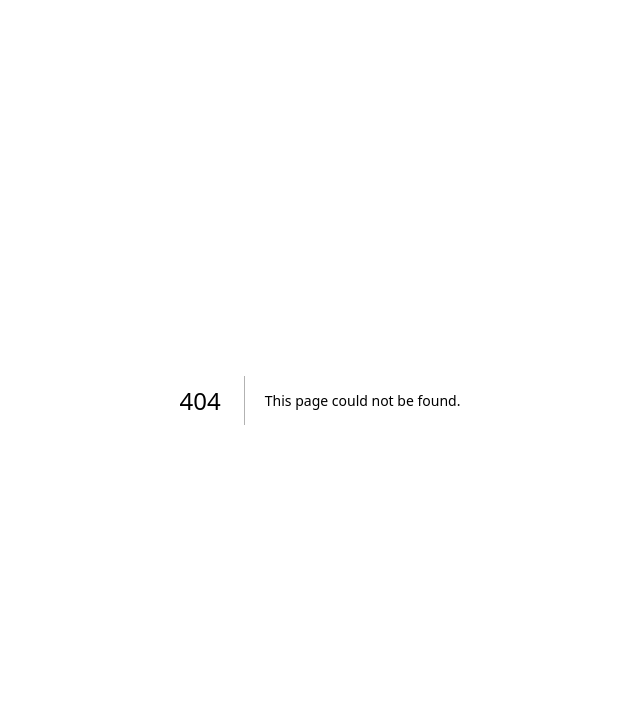
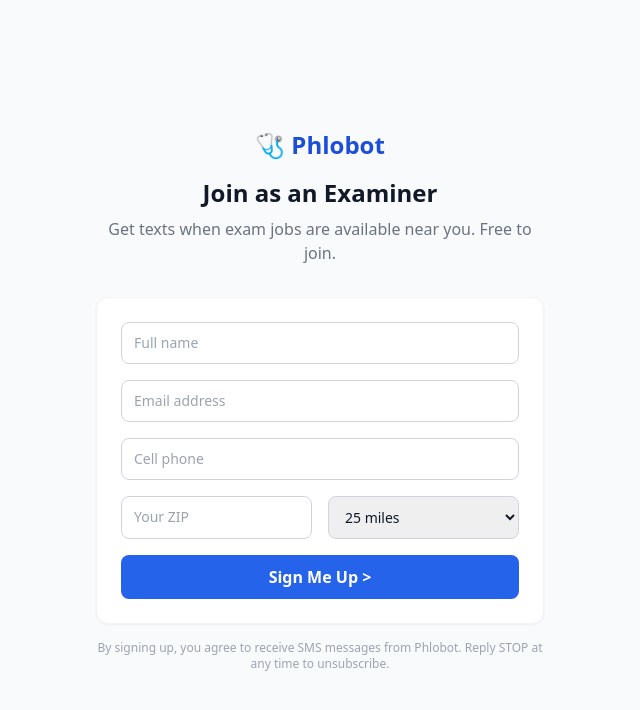
Before and after one commit to ross-alisiani/phlobot, a Next.js app: page /examiner-signup in a window 1280 px wide. Before the commit this address had no page. Shown: the top 710 px of the page, without its empty margins (320-960 px from the left). Built offline with nearby package versions, Linux system fonts and the light colour scheme.

Commit message:
Add app/examiner-signup/page.tsx

```diff
--- /dev/null
+++ b/app/examiner-signup/page.tsx
@@ -0,0 +1,83 @@
+"use client";
+
+import { useState } from "react";
+import Link from "next/link";
+
+export default function ExaminerSignupPage() {
+  const [form, setForm] = useState({
+    name: "", email: "", phone: "", zip: "", radius: "25",
+  });
+  const [submitted, setSubmitted] = useState(false);
+  const [error, setError] = useState("");
+  const [loading, setLoading] = useState(false);
+
+  function update(field: string, value: string) {
+    setForm(prev => ({ ...prev, [field]: value }));
+  }
+
+  async function handleSubmit(e: React.FormEvent) {
+    e.preventDefault();
+    setError("");
+    setLoading(true);
+
+    const res = await fetch("/api/examiners", {
+      method: "POST",
+      headers: { "Content-Type": "application/json" },
+      body: JSON.stringify({
+        name: form.name, email: form.email, phone: form.phone,
+        zip_code: form.zip, radius_miles: parseInt(form.radius),
+      }),
+    });
+
+    const data = await res.json();
+    if (!res.ok) { setError(data.error || "Something went wrong."); setLoading(false); return; }
+    setSubmitted(true);
+  }
+
+  if (submitted) return (
+    <div className="min-h-screen flex items-center justify-center bg-gray-50">
+      <div className="text-center max-w-md">
+        <div className="text-6xl mb-6">✅</div>
+        <h1 className="text-2xl font-bold mb-3">You&apos;re in!</h1>
+        <p className="text-gray-500 mb-8">When an exam comes up near you, you'll get a text. Reply YES to claim it or NO to pass.</p>
+        <Link href="/" className="btn-primary">Back to Home</Link>
+      </div>
+    </div>
+  );
+
+  return (
+    <div className="min-h-screen flex items-center justify-center bg-gray-50 px-4 py-12">
+      <div className="w-full max-w-md">
+        <div className="text-center mb-8">
+          <Link href="/" className="text-2xl font-bold text-brand-700">🩺 Phlobot</Link>
+          <h1 className="text-2xl font-bold mt-4">Join as an Examiner</h1>
+          <p className="text-gray-500 mt-2">Get texts when exam jobs are available near you. Free to join.</p>
+        </div>
+        <div className="card">
+          <form onSubmit={handleSubmit} className="space-y-4">
+            <input type="text" className="input" value={form.name} onChange={e => update("name", e.target.value)} required placeholder="Full name" />
+            <input type="email" className="input" value={form.email} onChange={e => update("email", e.target.value)} required placeholder="Email address" />
+            <input type="tel" className="input" value={form.phone} onChange={e => update("phone", e.target.value)} required placeholder="Cell phone" />
+            <div className="grid grid-cols-2 gap-4">
+              <input type="text" className="input" value={form.zip} onChange={e => update("zip", e.target.value)} required maxLength={5} placeholder="Your ZIP" />
+              <select className="input" value={form.radius} onChange={e => update("radius", e.target.value)}>
+                <option value="10">10 miles</option>
+                <option value="15">15 miles</option>
+                <option value="25">25 miles</option>
+                <option value="35">35 miles</option>
+                <option value="50">50 miles</option>
+              </select>
+            </div>
+            {error && <div className="bg-red-50 text-red-700 text-sm px-4 py-3 rounded-lg">{error}</div>}
+            <button type="submit" className="btn-primary w-full" disabled={loading}>
+              {loading ? "Signing up..." : "Sign Me Up >"}
+            </button>
+          </form>
+        </div>
+        <p className="text-center text-xs text-gray-400 mt-4">
+          By signing up, you agree to receive SMS messages from Phlobot. Reply STOP at any time to unsubscribe.
+        </p>
+      </div>
+    </div>
+  );
+}
```
